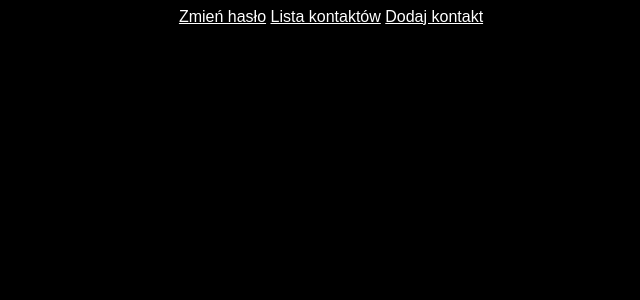
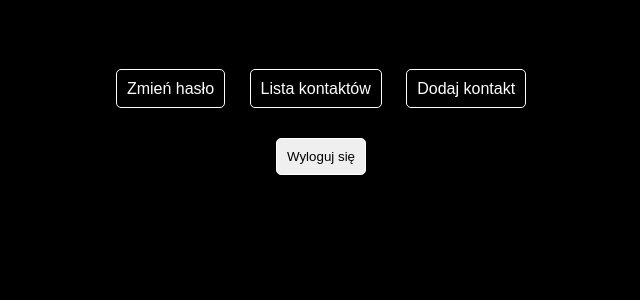
Before and after one commit to adamfura1/address_book, a Flask app: page /logged in a window 1280 px wide. Shown: the top 300 px of the page, without its empty margins (309-949 px from the left). Run offline with Flask 3, Linux system fonts and the light colour scheme.

Commit message:
HTML and CSS updated

```diff
--- a/flashcards.py
+++ b/flashcards.py
@@ -142,7 +142,6 @@ def delete_contact(contact_id):
     return render_template("contacts.html", title="Contacts", contacts=contacts_)
 
 
-
 @app.route("/logout", methods=['POST'])
 def logout():
     session.clear()
--- a/static/style.css
+++ b/static/style.css
@@ -3,6 +3,10 @@ body {
     color: white;
     background-color: black;
     text-align: center;
+    margin: 0;
+    display: flex;
+    flex-direction: column;
+    align-items: center;
 }
 
 .headline {
@@ -36,7 +40,8 @@ a {
 }
 
 .contact-form {
-    width: 100px;
+    width: 210px;
+    margin: 0 auto;
 }
 
 .contact-form input {
@@ -55,3 +60,44 @@ a {
 .contact-separator {
     margin-bottom: 40px;
 }
+
+.user-spacing {
+  margin-bottom: 20px; /* Możesz dostosować wartość, aby uzyskać odpowiedni odstęp */
+}
+
+.user-menu{
+text-align: center;
+margin-top: 80px;
+}
+
+.menu-option{
+    margin-right: 20px;
+    color: white;
+    text-decoration: none;
+    padding: 10px;
+    border: 1px solid white;
+    border-radius: 5px;
+}
+
+.back-button-container{
+margin-top: 10px;
+}
+
+.back-button {
+    padding: 10px 20px; /* Dodaj padding dla przycisku */
+    font-size: 16px; /* Dostosuj rozmiar czcionki */
+    background-color: #333; /* Dodaj kolor tła */
+    color: white; /* Dostosuj kolor tekstu */
+    border: none; /* Usuń obramowanie */
+    border-radius: 5px; /* Dodaj zaokrąglenie narożników */
+    cursor: pointer; /* Zmień kształt kursora na wskaźnik */
+}
+
+.logout-btn{
+    margin-right: 20px;
+    color: black;
+    text-decoration: none;
+    padding: 10px;
+    border: 1px solid white;
+    border-radius: 5px;
+}
--- a/templates/change_password.html
+++ b/templates/change_password.html
@@ -5,6 +5,12 @@
 {% block content%}
 
   <h1>Zmiana hasła</h1>
+
+<div class="back-button-container">
+  <a href="{{ url_for('logged') }}">
+    <button type="button" class="back-button">Cofnij</button>
+  </a>
+</div>
 
   <form method="POST">
     <p>Stare hasło</p>
--- a/templates/logged.html
+++ b/templates/logged.html
@@ -1,3 +1,4 @@
+
 <!DOCTYPE html>
 <html lang="en">
 <head>
@@ -8,11 +9,16 @@
 <body>
 
 <div class="user-menu">
-    <a href="{{ url_for('change_password_route') }}">Zmień hasło</a>
-    <a href="{{ url_for('contacts') }}">Lista kontaktów</a>
-    <a href="{{ url_for('add_new_contact') }}">Dodaj kontakt</a>
+    <a href="{{ url_for('change_password_route') }}" class="menu-option">Zmień hasło</a>
+    <a href="{{ url_for('contacts') }}" class="menu-option">Lista kontaktów</a>
+    <a href="{{ url_for('add_new_contact') }}" class="menu-option">Dodaj kontakt</a>
 </div>
 
+<div class="buttons-container">
+    <form method="post" action="{{ url_for('logout') }}">
+        <button type="submit" class="logout-btn">Wyloguj się</button>
+    </form>
+</div>
 
 <script>
     document.getElementById('profile').addEventListener('click', function(e) {
```
Also changed, not shown: templates/add_new_contact.html (+7 -3 lines), templates/contacts.html (+8 -1 lines), templates/users.html (+6 -4 lines).
